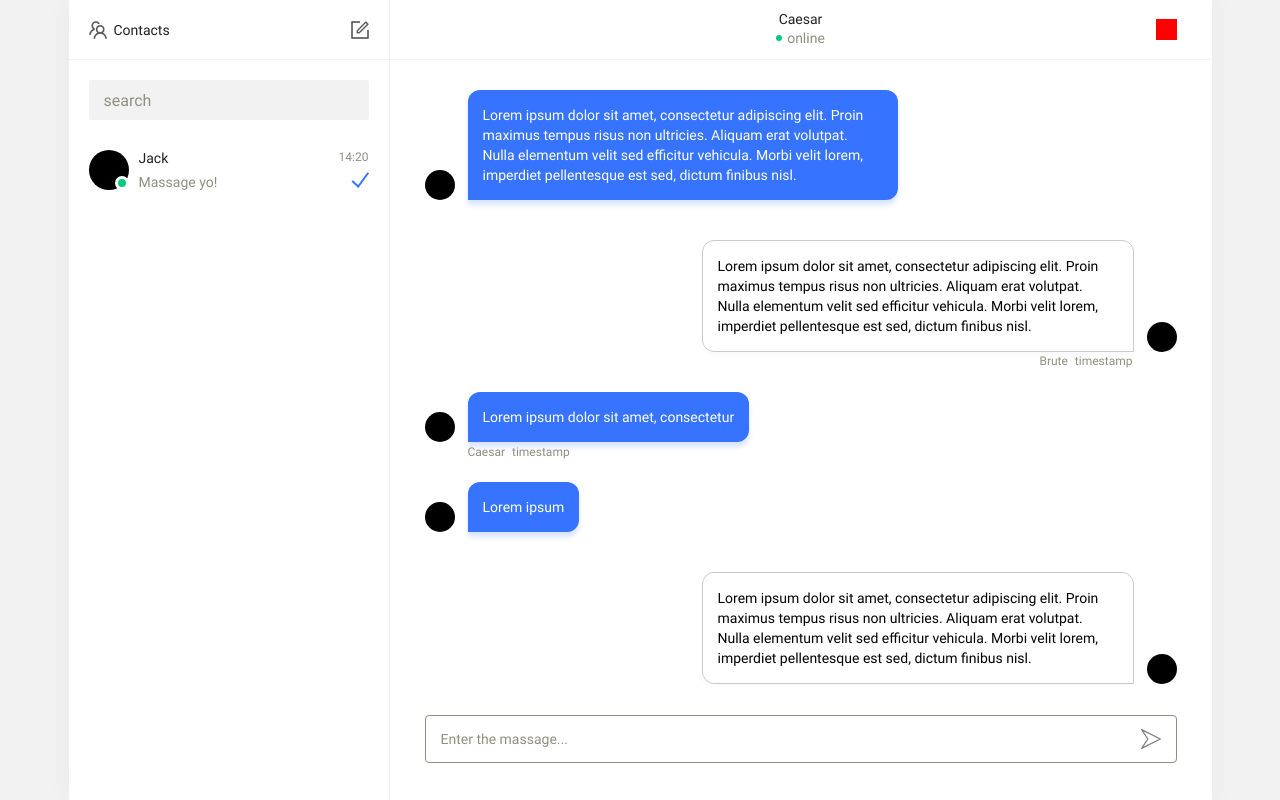
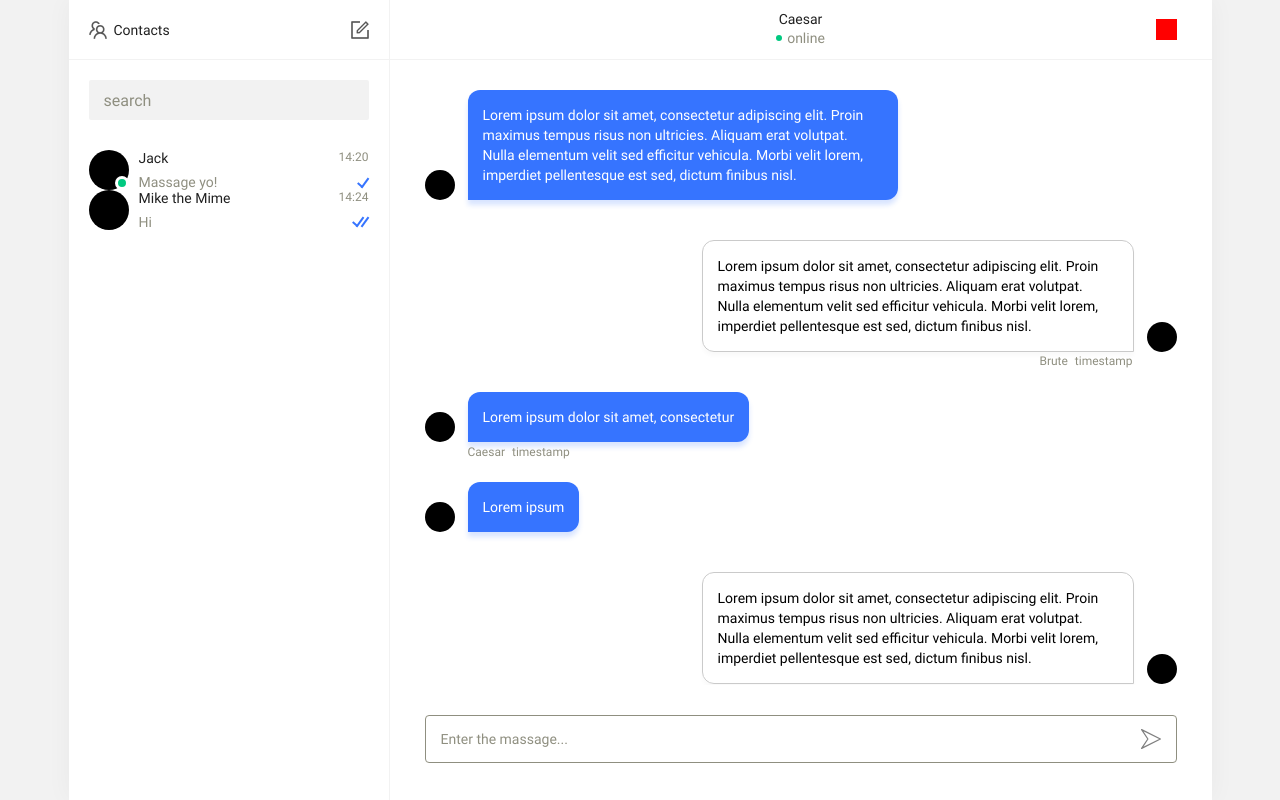
Before and after one commit to mrdimemes/react-chat, a React (Create React App) app in the folder front-end/: page / in a window 1280 px wide. Built offline with nearby package versions, Linux system fonts and the light colour scheme.

Commit message:
status markers for contact component via css

```diff
--- a/front-end/src/components/contacts/Contact.jsx
+++ b/front-end/src/components/contacts/Contact.jsx
@@ -28,7 +28,9 @@ function Contact({
         <div className={classNames(
           'contact__outcome-status',
           {[`contact__outcome-status_${outcomeStatus}`]: outcomeStatus}
-        )} />
+        )} >
+          <span />
+        </div>
         <div className='contact__time'>{ time }</div>
       </div>
     </div>
--- a/front-end/src/components/contacts/ContactGallery.jsx
+++ b/front-end/src/components/contacts/ContactGallery.jsx
@@ -19,6 +19,14 @@ function ContactGallery({ className }) {
         time='14:20'
         outcomeStatus='delivered'
       />
+
+      <Contact
+        name='Mike the Mime'
+        preview='Hi'
+        unreadIncome={0}
+        time='14:24'
+        outcomeStatus='readed'
+      />
     </div>
   )
 }
--- a/front-end/src/styles/sass/components/contacts/Contact.sass
+++ b/front-end/src/styles/sass/components/contacts/Contact.sass
@@ -67,7 +67,7 @@
       display: flex
 
   &__outcome-status
-    @include mixins.square(18px)
+    @include mixins.square(12px)
     position: absolute
     right: 0
     bottom: 2px
@@ -75,17 +75,40 @@
       &::before
         content: ''
         display: block
-        width: 18px
+        width: 12px
         height: 2px
         background-color: colors.$main-color
-        transform: translate(3px, 9px) rotate(-60grad)
+        transform: translate(2px, 6px) rotate(-60grad)
       &::after
         content: ''
         display: block
-        width: 9px
+        width: 6px
         height: 2px
         background-color: colors.$main-color
-        transform: translate(0px, 11px) rotate(48grad)
+        transform: translate(0px, 6px) rotate(45grad)
+    &_readed
+      &::before
+        content: ''
+        display: block
+        width: 12px
+        height: 2px
+        background-color: colors.$main-color
+        transform: translate(-3px, 5px) rotate(-60grad)
+      &::after
+        content: ''
+        display: block
+        width: 6px
+        height: 2px
+        background-color: colors.$main-color
+        transform: translate(-5px, 3px) rotate(45grad)
+      span::before
+        content: ''
+        display: block
+        width: 12px
+        height: 2px
+        background-color: colors.$main-color
+        transform: translate(2px, 3px) rotate(-60grad)
+
 
   &__time
     font-size: 12px
```
